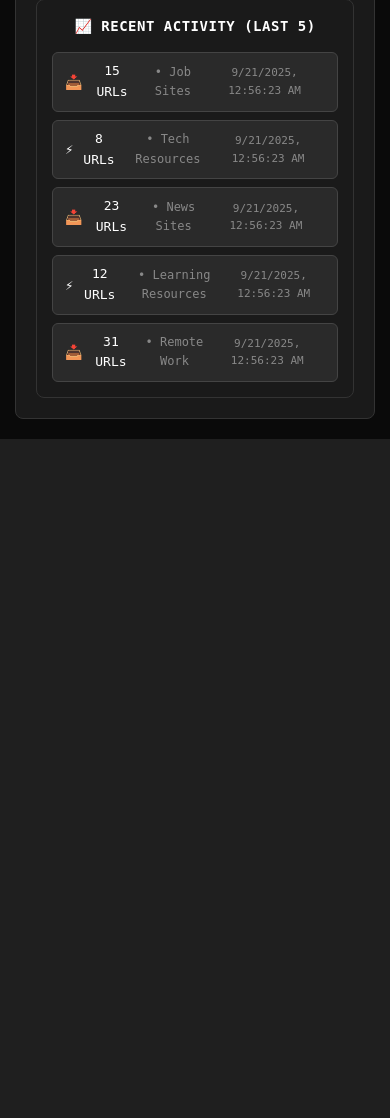
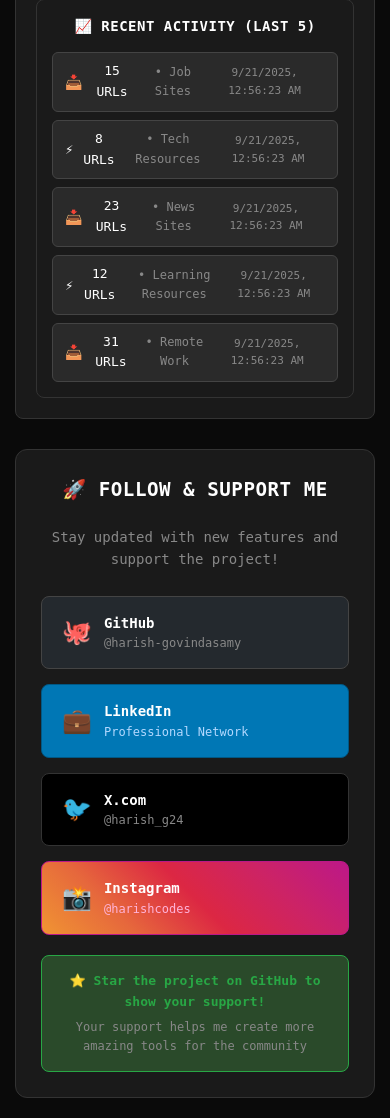
Before and after one commit to harish-govindasamy/bookmark-converter, a Flask app: page / in a window 390 px wide. Shown: the part 2001-3119 px from the top of the page. Before the commit the page ends 2440 px from the top, so only its background shows below. Run offline with Flask 3, Linux system fonts and the light colour scheme; data comes from the database, SQL or seed files in the repository.

Commit message:
✨ Add Social Media Follow Section to Index Page
✅ New Features:
- Introduced a dedicated section for social media links to enhance user engagement.
- Added follow buttons for GitHub, LinkedIn, X.com (Twitter), and Instagram with styled layouts.

🛠️ Code Improvements:
- Implemented responsive grid layout for social media buttons.
- Enhanced visual appeal with hover effects and consistent styling.

This update aims to foster community support and keep users informed about new features.

```diff
--- a/templates/index.html
+++ b/templates/index.html
@@ -1179,6 +1179,63 @@
                     </button>
                 </div>
                 <p id="statsContent">Loading...</p>
+            </div>
+
+            <!-- Social Media Follow Section -->
+            <div class="social-section" style="margin-top: 30px; padding: 25px; background: #1a1a1a; border: 1px solid #333; border-radius: 12px;">
+                <h3 style="color: #fff; margin-bottom: 20px; font-size: 1.2em; font-weight: 600; text-transform: uppercase; letter-spacing: 0.5px; text-align: center;">
+                    🚀 Follow & Support Me
+                </h3>
+                <p style="color: #888; text-align: center; margin-bottom: 25px; font-size: 14px;">
+                    Stay updated with new features and support the project!
+                </p>
+
+                <div style="display: grid; grid-template-columns: repeat(auto-fit, minmax(200px, 1fr)); gap: 15px;">
+                    <!-- GitHub -->
+                    <a href="https://github.com/harish-govindasamy" target="_blank" style="display: flex; align-items: center; gap: 12px; padding: 15px 20px; background: #24292e; border: 1px solid #444; border-radius: 8px; text-decoration: none; color: #fff; transition: all 0.3s ease; font-weight: 500;" onmouseover="this.style.background='#2d3339'; this.style.transform='translateY(-2px)'; this.style.boxShadow='0 5px 15px rgba(0,0,0,0.3)'" onmouseout="this.style.background='#24292e'; this.style.transform='translateY(0)'; this.style.boxShadow='none'">
+                        <div style="font-size: 24px;">🐙</div>
+                        <div>
+                            <div style="font-weight: 600; font-size: 14px;">GitHub</div>
+                            <div style="font-size: 12px; color: #888;">@harish-govindasamy</div>
+                        </div>
+                    </a>
+
+                    <!-- LinkedIn -->
+                    <a href="https://linkedin.com/in/itsharishg" target="_blank" style="display: flex; align-items: center; gap: 12px; padding: 15px 20px; background: #0077b5; border: 1px solid #005885; border-radius: 8px; text-decoration: none; color: #fff; transition: all 0.3s ease; font-weight: 500;" onmouseover="this.style.background='#005885'; this.style.transform='translateY(-2px)'; this.style.boxShadow='0 5px 15px rgba(0,119,181,0.3)'" onmouseout="this.style.background='#0077b5'; this.style.transform='translateY(0)'; this.style.boxShadow='none'">
+                        <div style="font-size: 24px;">💼</div>
+                        <div>
+                            <div style="font-weight: 600; font-size: 14px;">LinkedIn</div>
+                            <div style="font-size: 12px; color: #b3d9ff;">Professional Network</div>
+                        </div>
+                    </a>
+
+                    <!-- X.com (Twitter) -->
+                    <a href="https://x.com/harish_g24" target="_blank" style="display: flex; align-items: center; gap: 12px; padding: 15px 20px; background: #000000; border: 1px solid #333; border-radius: 8px; text-decoration: none; color: #fff; transition: all 0.3s ease; font-weight: 500;" onmouseover="this.style.background='#1a1a1a'; this.style.transform='translateY(-2px)'; this.style.boxShadow='0 5px 15px rgba(0,0,0,0.5)'" onmouseout="this.style.background='#000000'; this.style.transform='translateY(0)'; this.style.boxShadow='none'">
+                        <div style="font-size: 24px;">🐦</div>
+                        <div>
+                            <div style="font-weight: 600; font-size: 14px;">X.com</div>
+                            <div style="font-size: 12px; color: #888;">@harish_g24</div>
+                        </div>
+                    </a>
+
+                    <!-- Instagram -->
+                    <a href="https://instagram.com/harishcodes" target="_blank" style="display: flex; align-items: center; gap: 12px; padding: 15px 20px; background: linear-gradient(45deg, #f09433 0%,#e6683c 25%,#dc2743 50%,#cc2366 75%,#bc1888 100%); border: 1px solid #bc1888; border-radius: 8px; text-decoration: none; color: #fff; transition: all 0.3s ease; font-weight: 500;" onmouseover="this.style.transform='translateY(-2px)'; this.style.boxShadow='0 5px 15px rgba(188,24,136,0.3)'" onmouseout="this.style.transform='translateY(0)'; this.style.boxShadow='none'">
+                        <div style="font-size: 24px;">📸</div>
+                        <div>
+                            <div style="font-weight: 600; font-size: 14px;">Instagram</div>
+                            <div style="font-size: 12px; color: #ffb3d9;">@harishcodes</div>
+                        </div>
+                    </a>
+                </div>
+
+                <div style="background: #2a4a2a; border: 1px solid #28a745; border-radius: 8px; padding: 15px; margin-top: 20px; text-align: center;">
+                    <p style="color: #28a745; margin: 0; font-size: 13px; font-weight: 600;">
+                        ⭐ Star the project on GitHub to show your support!
+                    </p>
+                    <p style="color: #888; margin: 5px 0 0 0; font-size: 12px;">
+                        Your support helps me create more amazing tools for the community
+                    </p>
+                </div>
             </div>
         </div>
     </div>
```
